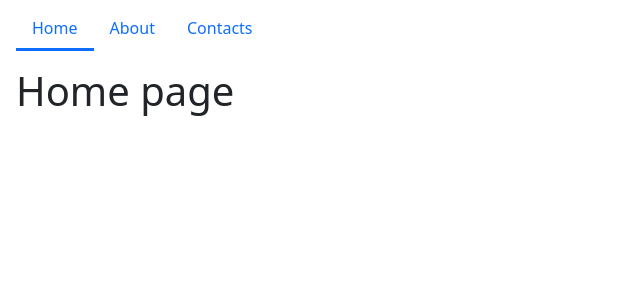
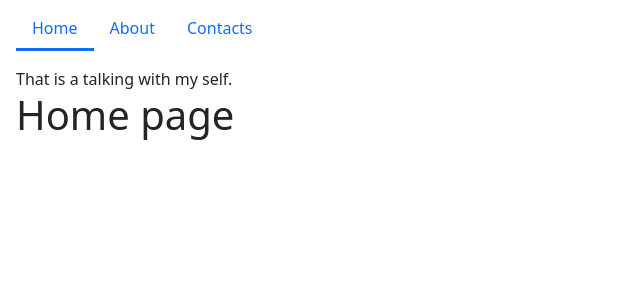
Before and after one commit to MGlower-RU/github-learning, a React (Create React App) app: page / in a window 1280 px wide. Shown: the top 300 px of the page, without its empty margins (0-640 px from the left). Built offline with nearby package versions, Linux system fonts and the light colour scheme.

Commit message:
my local changes

```diff
--- a/src/App.js
+++ b/src/App.js
@@ -9,7 +9,18 @@ export default function App() {
   return (
     <div className="App w-100 px-3 py-2">
       <Navigation />
+      <LocalRepoFunction />
       <Routing />
     </div>
   );
 }
+
+function LocalRepoFunction() {
+  console.log('this is my local function')
+
+  return (
+    <div>
+      That is a talking with my self.
+    </div>
+  )
+}
```
